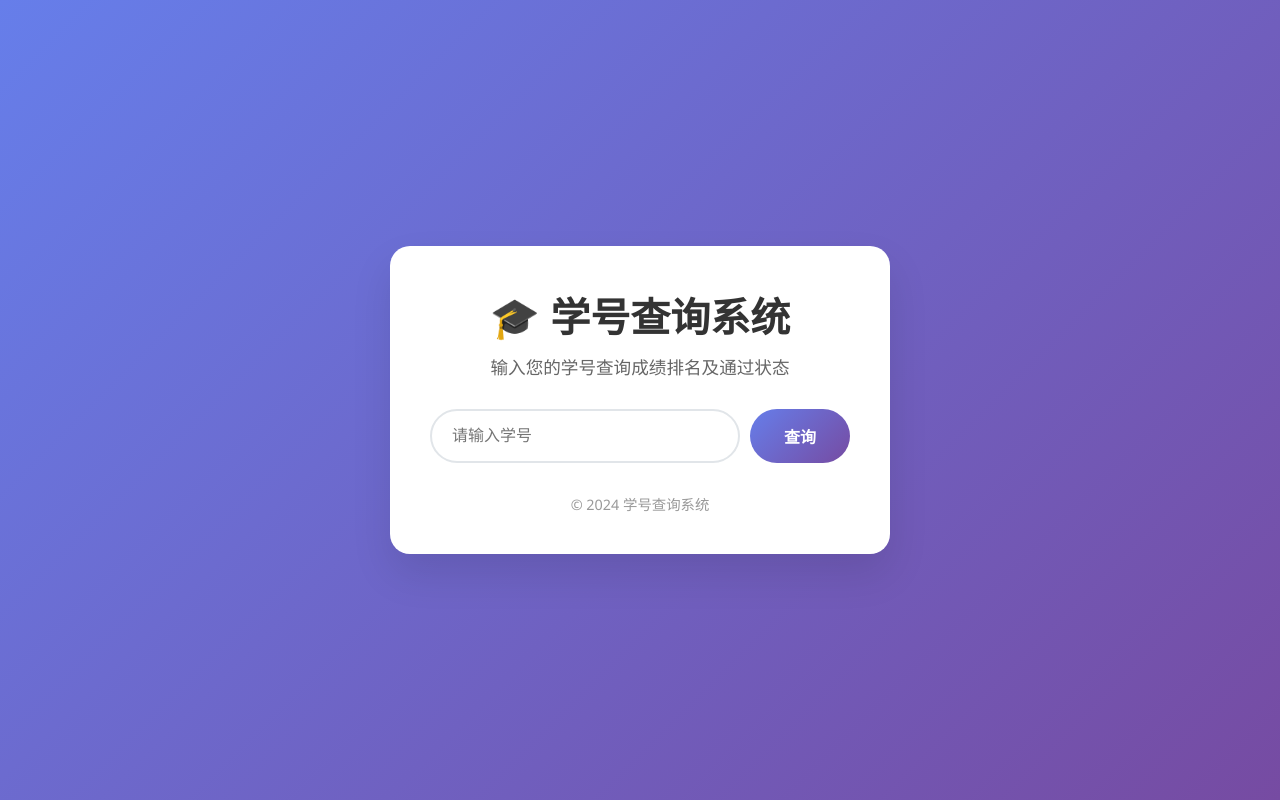
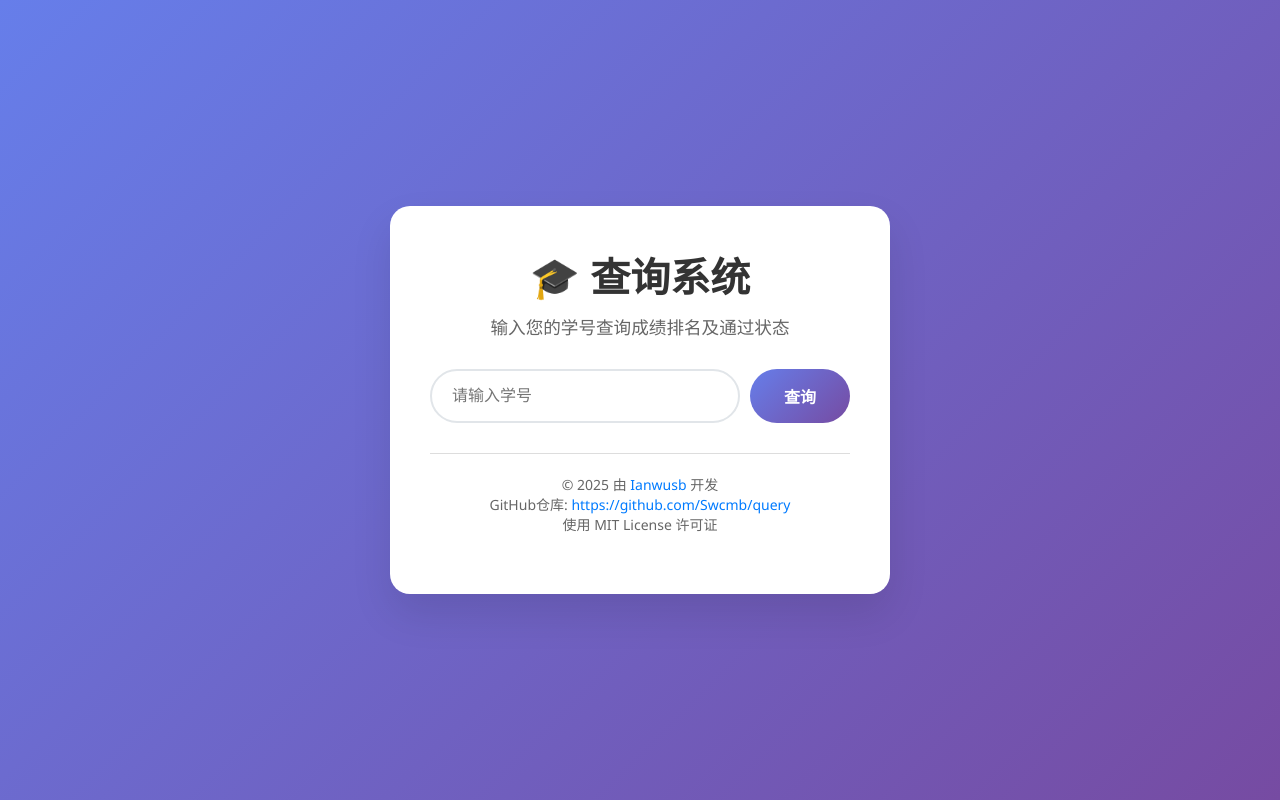
Before and after one commit to Swcmb/query, a plain HTML site: page index.html in a window 1280 px wide. Drawn offline with Linux system fonts and the light colour scheme.

Commit message:
Update index.html

```diff
--- a/index.html
+++ b/index.html
@@ -1,15 +1,20 @@
+<!--
+Copyright (c) 2025 Ianwusb
+GitHub: https://github.com/Swcmb/query
+Licensed under MIT License
+-->
 <!DOCTYPE html>
 <html lang="zh-CN">
 <head>
     <meta charset="UTF-8">
     <meta name="viewport" content="width=device-width, initial-scale=1.0">
-    <title>学号查询系统</title>
+    <title>查询系统</title>
     <link rel="stylesheet" href="style.css">
 </head>
 <body>
     <div class="container">
         <header>
-            <h1>🎓 学号查询系统</h1>
+            <h1>🎓 查询系统</h1>
             <p>输入您的学号查询成绩排名及通过状态</p>
         </header>
 
@@ -31,8 +36,10 @@
             </div>
         </main>
 
-        <footer>
-            <p>© 2024 学号查询系统</p>
+        <footer style="text-align: center; margin-top: 20px; padding: 20px; border-top: 1px solid #ddd; color: #666; font-size: 14px;">
+            <p>&copy; 2025 由 <a href="https://github.com/Swcmb/query" target="_blank" style="color: #007bff; text-decoration: none;">Ianwusb</a> 开发</p>
+            <p>GitHub仓库: <a href="https://github.com/Swcmb/query" target="_blank" style="color: #007bff; text-decoration: none;">https://github.com/Swcmb/query</a></p>
+            <p>使用 MIT License 许可证</p>
         </footer>
     </div>
 
```
